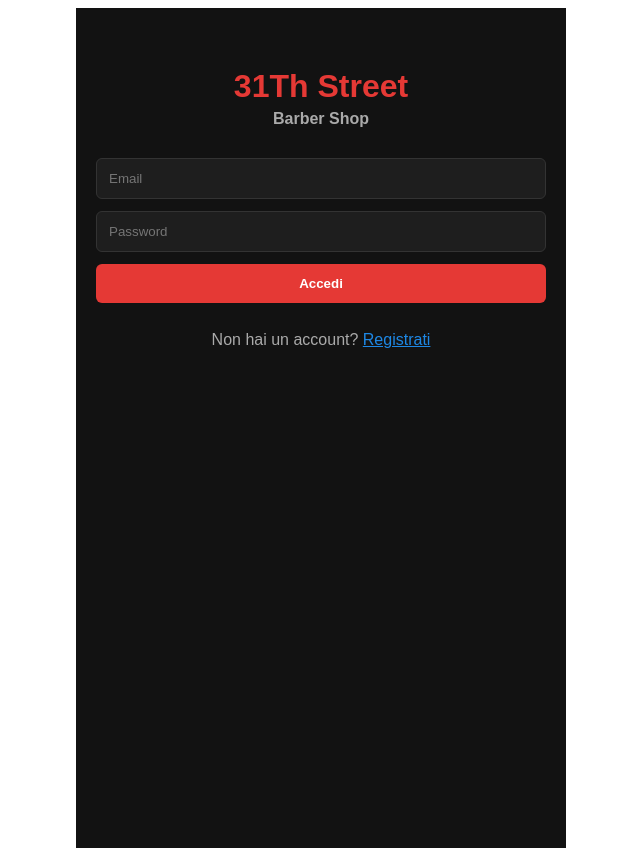
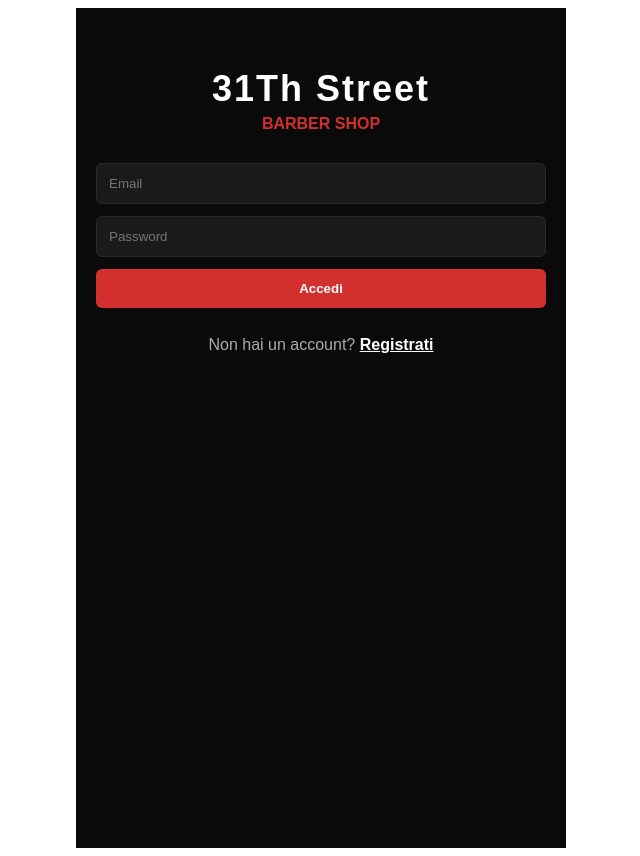
Before and after one commit to SparanoAnto/codespace-react, a React (Vite) app: page / in a window 1280 px wide. Shown: the whole page, without its empty margins (319-959 px from the left). Built offline with nearby package versions, Linux system fonts and the light colour scheme; no server answers.

Commit message:
Refactor Auth component styles and text colors
Updated styles for better visibility and consistency.

```diff
--- a/src/components/Auth.jsx
+++ b/src/components/Auth.jsx
@@ -14,7 +14,6 @@ export function Auth() {
   const [authError, setAuthError] = useState('')
   const [loading, setLoading] = useState(false)
 
-  // Ascolta il link di reset password inviato via email
   useEffect(() => {
     supabase.auth.onAuthStateChange(async (event) => {
       if (event === 'PASSWORD_RECOVERY') {
@@ -78,11 +77,10 @@ export function Auth() {
     }
   }
 
-  // Vista 1: Impostazione Nuova Password (dopo aver cliccato l'email)
   if (isResettingPassword) {
     return (
       <div style={containerStyle}>
-        <h1 style={{ textAlign: 'center', color: '#E53935', marginTop: '40px' }}>Nuova Password</h1>
+        <h1 style={{ textAlign: 'center', color: '#FFFFFF', marginTop: '40px' }}>Nuova Password</h1>
         <p style={{ textAlign: 'center', color: '#AAA' }}>Inserisci la tua nuova password per il tuo account.</p>
         {authError && <div style={errorBoxStyle}>{authError}</div>}
         <form onSubmit={handleUpdatePassword} style={formStyle}>
@@ -102,11 +100,10 @@ export function Auth() {
     )
   }
 
-  // Vista 2: Login o Registrazione
   return (
     <div style={containerStyle}>
-      <h1 style={{ textAlign: 'center', color: '#E53935', marginTop: '40px', marginBottom: '5px' }}>31Th Street</h1>
-      <h4 style={{ textAlign: 'center', color: '#AAA', marginTop: 0, marginBottom: '30px' }}>Barber Shop</h4>
+      <h1 style={{ textAlign: 'center', color: '#FFFFFF', marginTop: '40px', marginBottom: '0px', fontSize: '36px', letterSpacing: '2px' }}>31Th Street</h1>
+      <h4 style={{ textAlign: 'center', color: '#D32F2F', marginTop: '5px', marginBottom: '30px', fontWeight: 'bold' }}>BARBER SHOP</h4>
 
       {authError && <div style={errorBoxStyle}>{authError}</div>}
 
@@ -141,10 +138,10 @@ export function Auth() {
   )
 }
 
-const containerStyle = { backgroundColor: '#121212', color: '#FFF', minHeight: '100vh', padding: '20px', maxWidth: '450px', margin: '0 auto', fontFamily: 'sans-serif' }
+const containerStyle = { backgroundColor: '#0A0A0A', color: '#FFF', minHeight: '100vh', padding: '20px', maxWidth: '450px', margin: '0 auto', fontFamily: 'sans-serif' }
 const formStyle = { display: 'flex', flexDirection: 'column', gap: '12px' }
-const inputStyle = { width: '100%', padding: '12px', borderRadius: '6px', border: '1px solid #333', backgroundColor: '#1E1E1E', color: '#FFF', boxSizing: 'border-box' }
-const btnPrimaryStyle = { width: '100%', padding: '12px', borderRadius: '6px', border: 'none', backgroundColor: '#E53935', color: '#FFF', fontWeight: 'bold', cursor: 'pointer' }
-const errorBoxStyle = { background: '#E53935', color: '#FFF', padding: '10px', borderRadius: '6px', marginBottom: '15px' }
+const inputStyle = { width: '100%', padding: '12px', borderRadius: '6px', border: '1px solid #2A2A2A', backgroundColor: '#1A1A1A', color: '#FFF', boxSizing: 'border-box' }
+const btnPrimaryStyle = { width: '100%', padding: '12px', borderRadius: '6px', border: 'none', backgroundColor: '#D32F2F', color: '#FFF', fontWeight: 'bold', cursor: 'pointer' }
+const errorBoxStyle = { background: '#D32F2F', color: '#FFF', padding: '10px', borderRadius: '6px', marginBottom: '15px' }
 const linkTextStyle = { textAlign: 'center', color: '#AAA' }
-const linkStyle = { color: '#1E88E5', cursor: 'pointer', textDecoration: 'underline' }
+const linkStyle = { color: '#FFFFFF', cursor: 'pointer', textDecoration: 'underline', fontWeight: 'bold' }
```
